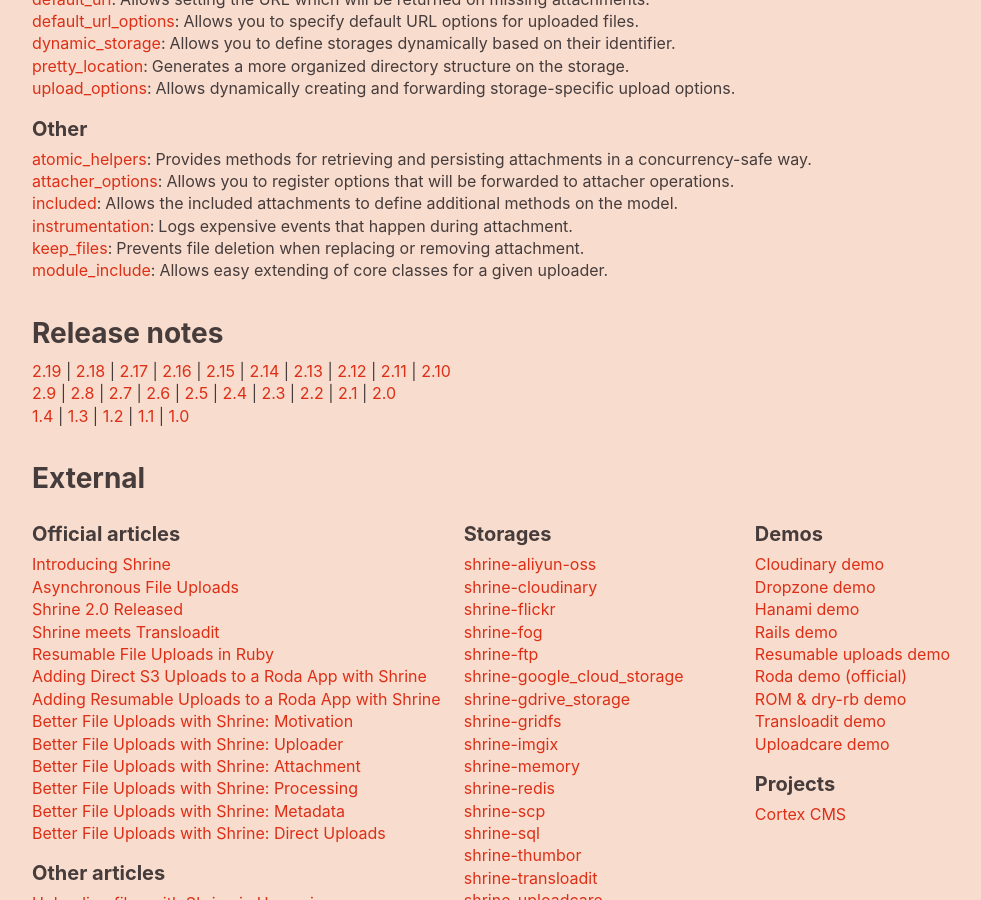
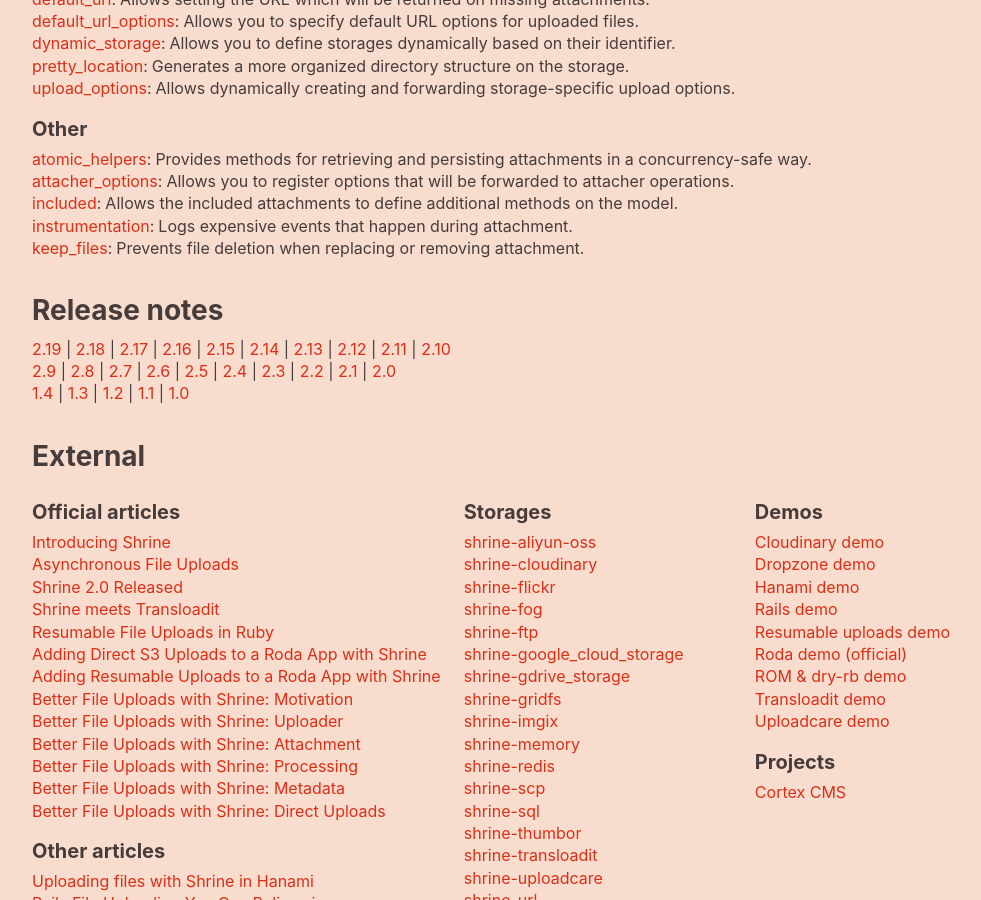
Before and after one commit to avinashcodeer/Romenics, a Jekyll site: the page built from www/index.html, in a window 1280 px wide and 900 px high, scrolled down 1890 px. Shown: the whole window, without its empty margins (106-1087 px from the left). Built offline with Jekyll 4.4.1, drawn with Linux system fonts in a browser that asks for light colours; emoji names are drawn with the system emoji font.

Commit message:
Deprecate module_include plugin
This idea was taken from Roda, but I don't see any advantage in using
this plugin over overriding core classes directly. Moreover, with this
plugin they cannot override class methods.

So, people should replace

  class MyUploader < Shrine
    plugin :module_include

    attachment_module do
      # ...
    end

    attacher_methods do
      # ...
    end

    file_methods do
      #...
    end
  end

with

  class MyUploader < Shrine
    class Attachment
      # ...
    end

    class Attacher
      # ...
    end

    class UploadedFile
      #...
    end
  end

```diff
--- a/lib/shrine/plugins/module_include.rb
+++ b/lib/shrine/plugins/module_include.rb
@@ -1,4 +1,6 @@
 # frozen_string_literal: true
+
+Shrine.deprecation("The module_include plugin is deprecated and will be removed in Shrine 4. Override core classes directly instead.")
 
 class Shrine
   module Plugins
--- a/www/_data/plugins.yml
+++ b/www/_data/plugins.yml
@@ -146,6 +146,3 @@
   -
     name: keep_files
     description: Prevents file deletion when replacing or removing attachment.
-  -
-    name: module_include
-    description: Allows easy extending of core classes for a given uploader.
```
Also changed, not shown: CHANGELOG.md.
